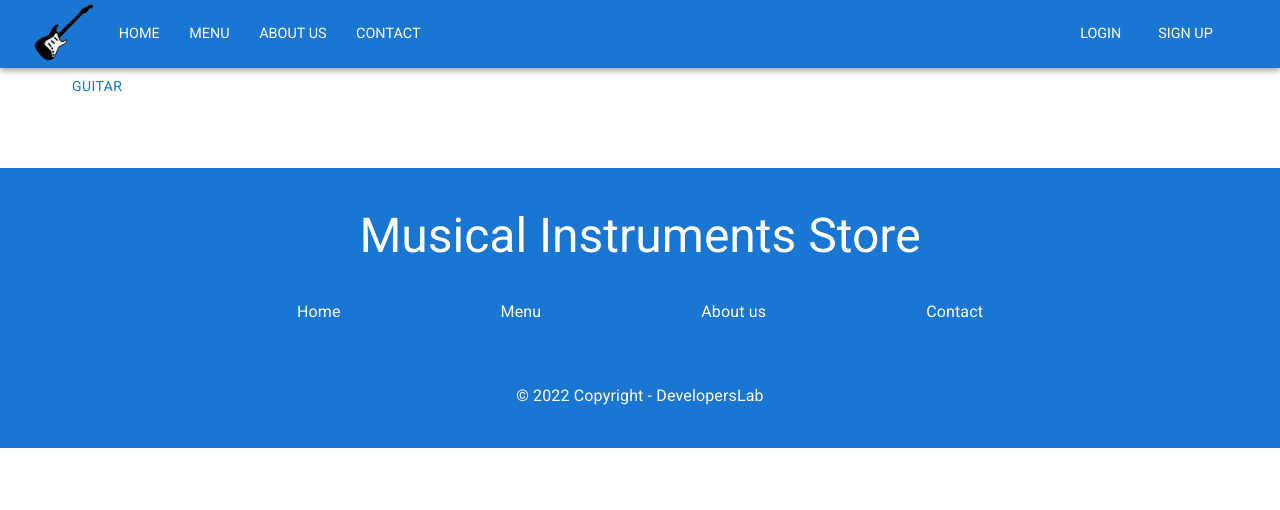
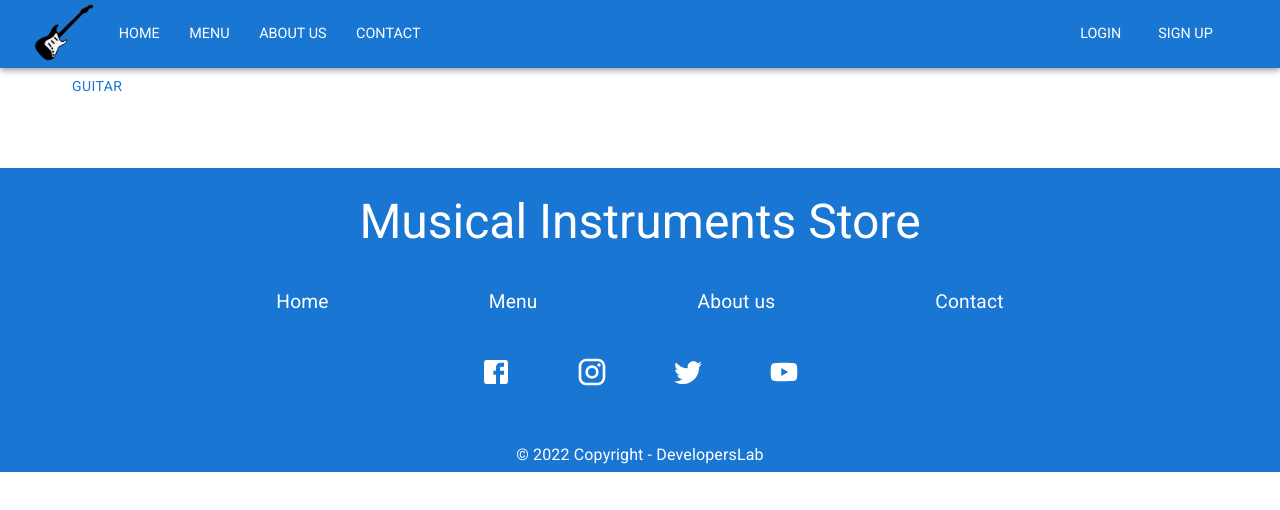
Before and after one commit to antonijek/Musical-instruments-store, a React (Create React App) app: page /instruments in a window 1280 px wide. Shown: the top 510 px of the page. Built offline with nearby package versions, Linux system fonts and the light colour scheme; a web font is replaced by a local one.

Commit message:
fixed and improved styles

```diff
--- a/src/components/ArticleCard.js
+++ b/src/components/ArticleCard.js
@@ -13,11 +13,11 @@ function ArticleCard({instrument}) {
 
 
   return (
-     <Card sx={{ maxWidth: '100%', margin:'2%'}}>
+     <Card sx={{ maxWidth:{xs:'80%', sm:'100%'}, margin:'0 auto'}}>
       <CardActionArea>
       <CardMedia
         component="img"
-        height="100%"
+        height="240"
         image="https://europe.yamaha.com/en/files/lineupbg03_202202_b79a9925d0da63c985485493b11b553b.jpg"
         alt="img"
       />
@@ -29,10 +29,9 @@ function ArticleCard({instrument}) {
           Description...
         </Typography>
       </CardContent>
-      <CardActions disableSpacing>
-
-        <Button size="big">Buy</Button>
-        <Typography>5.0</Typography>
+      <CardActions sx={{display:'flex', justifyContent: 'space-around'}}>
+        <Typography> Rate: 5.0 </Typography>
+        <Typography> Price: 250 </Typography>
       </CardActions>
       </CardActionArea>
     </Card>
--- a/src/components/Articles.js
+++ b/src/components/Articles.js
@@ -11,16 +11,16 @@ const Article = () => {
   }
 
   const gridItemsStyle = {
-    paddingBottom:'3vh',
+
   }
 
   return (
     <>
       <Box>
-        <Typography variant='h3' sx={{textAlign:'center', paddingTop:'5%', color:'text.secondary'}}>TOP RATED</Typography>
+        <Typography variant='h3' sx={{ textAlign:'center', paddingTop:{xs:'15%',md:'7%'}, fontSize:{xs:'2.3em', sm:'3em'}, color:'text.secondary'}}>TOP RATED</Typography>
       </Box>
 
-      <Grid container justify='center' sx={gridContainerStyle}>
+      <Grid container spacing={2} sx={gridContainerStyle}>
         <Grid item xs={12} sm={6} md={3} sx={gridItemsStyle}>
           <ArticleCard />
         </Grid>
--- a/src/components/Categories.js
+++ b/src/components/Categories.js
@@ -32,34 +32,37 @@ function Categories({categoryId, setCategoryId}) {
         marginTop:'5%',
     }
     const StackTypographyStyle = {
-        paddingTop:'5%',
-        color:'text.secondary'
+        paddingTop:{xs:'15%', sm:'5%'},
+        color:'text.secondary',
+        fontSize:{xs:'2.3em', sm:'3em'}
     }
     const StackButtonStyle = {
         float:{xs:'center', sm:'right'},
         display:{xs:'block'},
         marginTop:'3vh',
         borderRadius: 0,
-        padding: '10px'
+        padding: '10px',
+        width:{xs:'80vw', sm:'100%'}
     }
     const GridContainerStyle = {
-        marginTop:'5vh'
+        marginTop:{xs:'0vh', md:'3vh'},
+        marginBottom:'10vh'
     }
 
   return (
     <>
         <Stack direction={{ xs:'column', sm:'row' }} justifyContent='space-between' alignItems={{xs:'center'}} sx={StackStyle}>
             <Box>
-                <Typography variant='h3' sx={StackTypographyStyle}>CATEGORIES</Typography>
+                <Typography variant='h3' sx={StackTypographyStyle}> TOP CATEGORIES</Typography>
             </Box>
             <Box>
-            <Link to={'./menu'}><Button variant='contained' sx={StackButtonStyle}>ALL CATEGORIES</Button></Link>
+            <Link to={'./menu'} style={{textDecoration: 'none'}}><Button variant='contained' sx={StackButtonStyle}>ALL CATEGORIES</Button></Link>
             </Box>
         </Stack>
-        <Grid container justify='center' sx={GridContainerStyle}>
+        <Grid container spacing={5} sx={GridContainerStyle}>
             { categories.map((category) => (
-                <Grid key={category.id} item xs={12} sm={6} md={6}>
-                    <Link to={'./menu'}>
+                <Grid key={category.id}  item xs={12} sm={6} md={6}>
+                    <Link to={'./menu'} style={{textDecoration: 'none'}}>
                         <CategoriesCard category={category} categoryId={categoryId} setCategoryId={setCategoryId} />
                     </Link>
                 </Grid>
--- a/src/components/Footer.js
+++ b/src/components/Footer.js
@@ -1,41 +1,69 @@
 import React from 'react'
 import { Typography, Box, Grid, Container, Stack } from '@mui/material';
 import { NavLink } from "react-router-dom";
+import FacebookIcon from '@mui/icons-material/Facebook';
+import InstagramIcon from '@mui/icons-material/Instagram';
+import TwitterIcon from '@mui/icons-material/Twitter';
+import YouTubeIcon from '@mui/icons-material/YouTube';
+import Link from '@mui/material/Link';
 
 function Footer() {
-
-
 
     const headingStackStyle = {
         marginBottom:{xs:'15%', sm:'3%'},
     }
     const headingStyle = {
-        fontSize:{xs:'1.45em', sm:'2.5em', md:'3em'}
+        fontSize:{xs:'1.45em', sm:'2.5em', md:'3em'},
+        marginTop:{xs:'5%', sm:'2%'}
     }
     const navLinkStyle = {
         color:'#FFF',
-        textDecoration:'none'
+        textDecoration:'none',
+    }
+
+    const navTextStyle = {
+        fontSize:{xs:'1.3em', sm:'1.2em'}
+    }
+
+    const socialStackStyle = {
+        width:'100%',
+        marginTop:{xs:'15%', sm:'3%'},
+        marginBottom:{xs:'15%', sm:'3%'}
+    }
+
+    const socialIconStyle = {
+        fontSize:{xs:'1.5em', sm:'2em'}
+    }
+
+    const copyrightStackStyle = {
+        marginTop:'4%',
+        paddingBottom:'5px',
+        fontSize:'0.7em'
     }
 
   return (
     <footer>
         <Box
             mt={{xs:'3%', sm:'5%'}}
-            px={{xs: 3, sm: 5}}
-            py={{ xs: 3, sm: 5}}
             bgcolor="primary.main"
             color="#FFF"
         >
             <Stack justifyContent="center" alignItems="center" sx={headingStackStyle}>
                 <Typography variant='h3' sx={headingStyle} >Musical Instruments Store</Typography>
             </Stack>
-            <Stack sx={{}} direction={{xs:'column', sm:'row'}} spacing={{ xs: 1, sm: 11, md: 20 }}  justifyContent="center" alignItems="center">
-                <NavLink to='/' style={navLinkStyle}><Typography>Home</Typography></NavLink>
-                <NavLink to='/home' style={navLinkStyle}><Typography>Menu</Typography></NavLink>
-                <NavLink to='/about' style={navLinkStyle}><Typography>About us</Typography></NavLink>
-                <NavLink to='/contact' style={navLinkStyle}><Typography>Contact</Typography></NavLink>
+            <Stack direction={{xs:'column', sm:'row'}} spacing={{ xs: 1, sm: 11, md: 20 }}  justifyContent="center" alignItems="center">
+                <NavLink to='/' style={navLinkStyle}><Typography sx={navTextStyle}>Home</Typography></NavLink>
+                <NavLink to='/home' style={navLinkStyle}><Typography sx={navTextStyle}>Menu</Typography></NavLink>
+                <NavLink to='/about' style={navLinkStyle}><Typography sx={navTextStyle}>About us</Typography></NavLink>
+                <NavLink to='/contact' style={navLinkStyle}><Typography sx={navTextStyle}>Contact</Typography></NavLink>
             </Stack>
-            <Stack justifyContent="center" alignItems="center" sx={{mt:'5%', fontSize:'0.7em'}}>
+            <Stack direction='row' spacing={8} justifyContent={{xs:"space-around", sm:"center"}} alignItems="center" sx={socialStackStyle}>
+                <Link href='#' sx={{color:'#FFF'}}><FacebookIcon sx={socialIconStyle}/></Link>
+                <Link href='#' sx={{color:'#FFF'}}><InstagramIcon sx={socialIconStyle} /></Link>
+                <Link href='#' sx={{color:'#FFF'}}><TwitterIcon sx={socialIconStyle} /></Link>
+                <Link href='#' sx={{color:'#FFF'}}><YouTubeIcon sx={socialIconStyle} /></Link>
+            </Stack>
+            <Stack justifyContent="center" alignItems="center" sx={copyrightStackStyle}>
                 <Typography > &copy; 2022 Copyright - DevelopersLab</Typography>
             </Stack>
         </Box>
--- a/src/components/menu/Category.js
+++ b/src/components/menu/Category.js
@@ -30,8 +30,8 @@ function Category({categoryId, setCategoryId}) {
   return (
 
     <Box sx={{ minWidth: 120 }}>
-      <FormControl fullWidth>
-        <InputLabel id="demo-simple-select-label">Instruments</InputLabel>
+      <FormControl sx={{width:'40vh',}}>
+        <InputLabel id="demo-simple-select-label">Category</InputLabel>
         <Select
 
           labelId="demo-simple-select-label"
--- a/src/components/menu/Feed.js
+++ b/src/components/menu/Feed.js
@@ -30,13 +30,12 @@ const Feed = ({ instruments }) => {
 
   return (
     <>
-      <Grid container justify="center" sx={GridContainerStyle}>
+      <Grid container spacing={5} sx={GridContainerStyle}>
         {instruments.map((instrument) => (
           <Grid
+            item
             onClick={(e) => handleModal(instrument.id)}
-            item
             key={instrument.id}
-            items
             xs={12}
             sm={6}
             md={6}
--- a/src/components/menu/InstrumentCard.js
+++ b/src/components/menu/InstrumentCard.js
@@ -11,10 +11,10 @@ import { CardActionArea } from "@mui/material";
 
 function InstrumentCard({ instrument }) {
   return (
-    <Card sx={{ maxWidth: '100%', margin:'2%'}}>
+    <Card sx={{  maxWidth:{xs:'80%', sm:'90%'}, margin:'0 auto'}}>
       <CardMedia
         component="img"
-        height="100%"
+        height="350"
         image="https://europe.yamaha.com/en/files/lineupbg03_202202_b79a9925d0da63c985485493b11b553b.jpg"
         alt="img"
       />
@@ -26,9 +26,9 @@ function InstrumentCard({ instrument }) {
           { instrument.description }
         </Typography>
       </CardContent>
-      <CardActions >
+      <CardActions sx={{display:'flex', justifyContent: 'space-around'}}>
         <Typography>Rate: 4.7 </Typography>
-        <Typography> Price: 250</Typography>
+        <Typography> Price: {instrument.price}</Typography>
       </CardActions>
     </Card>
   )
--- a/src/components/menu/SearchBar.js
+++ b/src/components/menu/SearchBar.js
@@ -20,10 +20,9 @@ const SearchBar = () => {
     <>
 
           <Paper
-
-            sx={{ p: '2px 4px', display: 'flex', alignItems: 'center', width: 400 }}
+            sx={{ p: '2px 4px', display: 'flex', alignItems: 'center', width:{xs:'80%', sm:'30%'}}}
           >
-            <form onSubmit={ handleSubmit }>
+            {/* <form onSubmit={ handleSubmit } sx={{widt:'100%'}}> */}
               <InputBase
                 sx={{ ml: 1, flex: 1 }}
                 placeholder="Search"
@@ -39,7 +38,7 @@ const SearchBar = () => {
 
                 <SearchIcon />
               </IconButton>
-            </form>
+            {/* </form> */}
           </Paper>
 
 
```
Also changed, not shown: src/components/CategoriesCard.js (+9 -11 lines), src/components/menu/Menu.js (+13 -8 lines).
